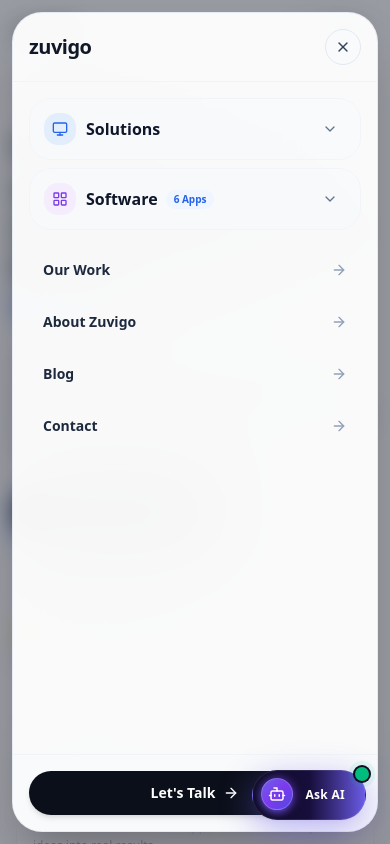
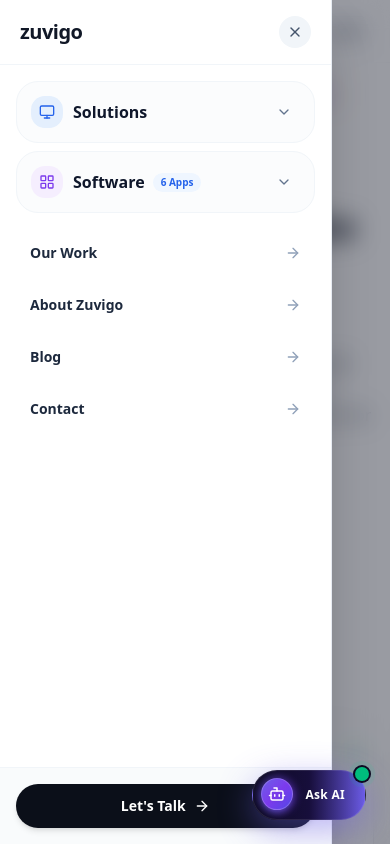
Before and after one commit to readyiolab/readyiosite, a Next.js app: page / in a window 390 px wide. Both pictures are taken after a click on the button "Menu". Shown: the top 844 px of the page. Built offline with nearby package versions, Linux system fonts and the light colour scheme.

Commit message:
fix(nav): smooth left-side slide-in mobile drawer navigation

```diff
--- a/components/site/Nav.tsx
+++ b/components/site/Nav.tsx
@@ -508,22 +508,22 @@
               className="fixed inset-0 z-50 bg-slate-950/40 backdrop-blur-md md:hidden"
             />
 
-            {/* Floating Sheet Container */}
+            {/* Left Side Slide-in Drawer Container */}
             <motion.div
-              initial={{ opacity: 0, y: -20, scale: 0.98 }}
-              animate={{ opacity: 1, y: 0, scale: 1 }}
-              exit={{ opacity: 0, y: -20, scale: 0.98 }}
-              transition={{ type: "spring", damping: 25, stiffness: 220 }}
-              className="fixed inset-x-3 top-3 bottom-3 z-50 flex flex-col rounded-3xl border border-slate-200/80 bg-white/95 backdrop-blur-2xl shadow-2xl md:hidden overflow-hidden"
+              initial={{ x: "-100%" }}
+              animate={{ x: 0 }}
+              exit={{ x: "-100%" }}
+              transition={{ type: "spring", damping: 30, stiffness: 300, mass: 0.8 }}
+              className="fixed inset-y-0 left-0 z-50 flex w-[85%] max-w-sm flex-col bg-white border-r border-slate-200/80 shadow-2xl md:hidden overflow-hidden"
             >
               {/* Header inside Mobile Sheet */}
-              <div className="flex items-center justify-between border-b border-slate-100 p-4 sm:p-5">
+              <div className="flex items-center justify-between border-b border-slate-100 px-5 py-4">
                 <Logo />
                 <button
                   type="button"
                   aria-label="Close menu"
                   onClick={() => setOpen(false)}
-                  className="grid h-9 w-9 place-items-center rounded-full border border-slate-200 bg-slate-50 text-slate-700"
+                  className="grid h-8 w-8 place-items-center rounded-full bg-slate-100 text-slate-600 hover:bg-slate-200 transition-colors"
                 >
                   <X className="h-4 w-4" />
                 </button>
```
